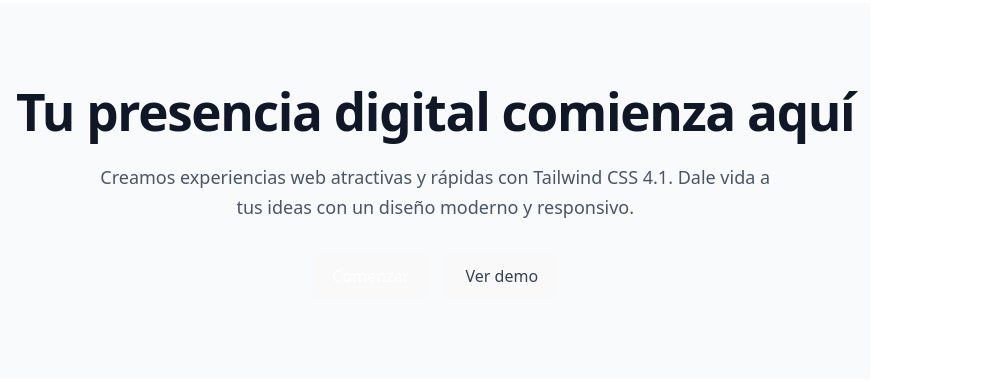
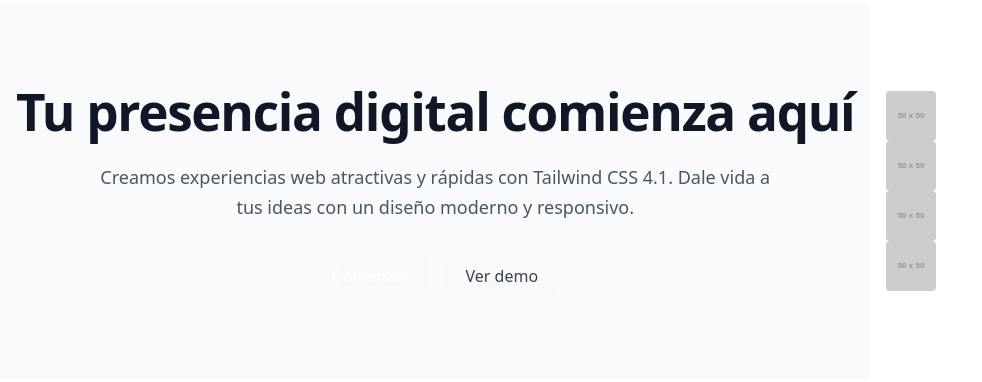
Before and after one commit to cecilitaortiz/landing, a website built with Vite: page index.html in a window 1280 px wide. Shown: the part 209-591 px from the top of the page, without its empty margins (0-982 px from the left). Built offline with nearby package versions, Linux system fonts and the light colour scheme; placeholder pictures from the web are drawn by us.

Commit message:
Creacion de rama Rama-cecy

```diff
--- a/index.html
+++ b/index.html
@@ -23,6 +23,16 @@
       </div>
     </div>
   </main>
+  <section class="bg-white dark:bg-gray-900">
+     <div id="container-03" class="px-4 py-8 mx-auto">
+         <div id="container-04">
+             <img src="https://placehold.co/50" alt="Imagen 1" class="w-full h-auto rounded">
+             <img src="https://placehold.co/50" alt="Imagen 2" class="w-full h-auto rounded">
+             <img src="https://placehold.co/50" alt="Imagen 3" class="w-full h-auto rounded">
+             <img src="https://placehold.co/50" alt="Imagen 4" class="w-full h-auto rounded">
+         </div>
+     </div>
+ </section>
 </body>
 
 </html>
```
